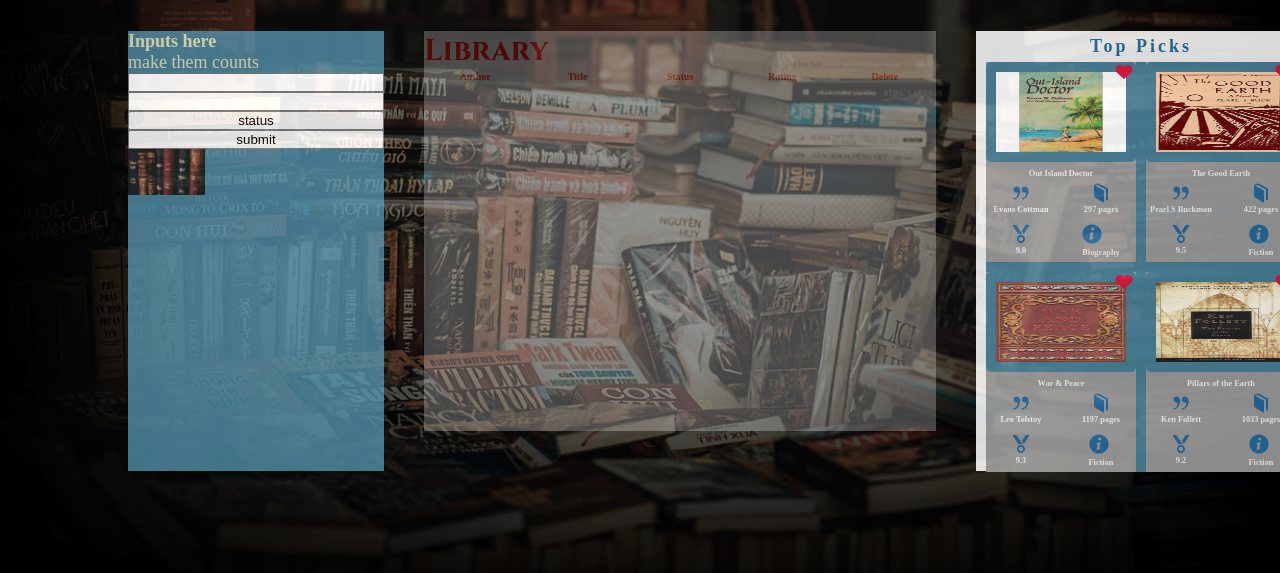
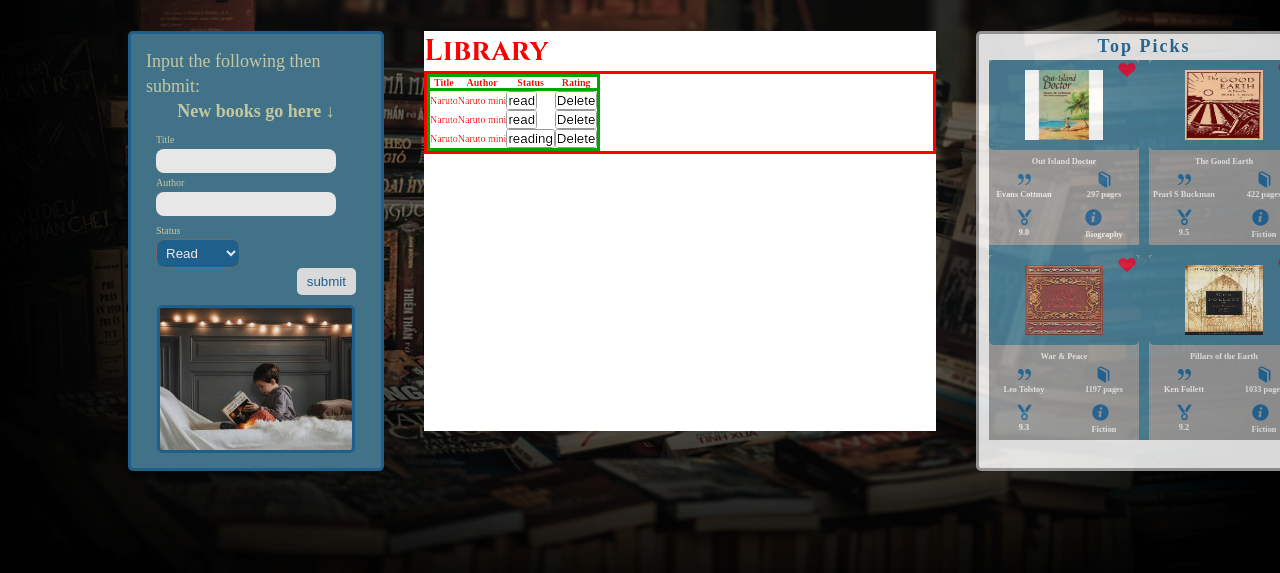
Before and after one commit to MagentaSpruce/library, a plain HTML site: page index.html in a window 1280 px wide. Shown: the part 227-800 px from the top of the page. Drawn offline with Linux system fonts and the light colour scheme.

Commit message:
Finished input layout and began writing JavaScript for functionality.

```diff
--- a/index.html
+++ b/index.html
@@ -41,34 +41,80 @@
         </header>
         <div class="middle__container">
             <div class="input">
-                <h3>Inputs here</h3>
-                <p>make them counts</p>
-                <input type="text" name="title" id="title__input">
-                <input type="text" name="author" id="author__input">
-                <button class="status">status</button>
-                <button type="submit">submit</button>
-                <img src="/img/input.jpg" alt="classic novels" class="input-pic">
+                <div class="input__title">
+                    <p>Input the following then submit:</p>
+                    <h3>New books go here &darr;</h3>
+                </div>
+                <form action>
+                    <div class="five__columns">
+                        <label for="name">Title</label>
+                        <input type="text" class="u-full-width" id="name">
+                    </div>
+                    <div class="five__columns">
+                        <label for="author">Author</label>
+                        <input type="text" class="u-full-width" id="author">
+                    </div>
+                    <div class="two__columns">
+                        <label for="status">Status</label>
+                        <select name="status" id="status" class="status-btn">
+                            <option value="read">Read</option>
+                            <option value="reading">Reading</option>
+                            <option value="not-read">Not read</option>
+                        </select>
+                    </div>
+                    <input type="submit" value="submit" class="button-primary">
+                    </form>
+                    <div class="input-pic"></div>
             </div>
+    <div class="display">
+        <h2>Library</h2>
+        <div class="row">
+            <div class="twelve__columns"></div>
+            <table class="twelve__columns">
+                <tbody>
+                    <tr>
+                        <th>Title</th>
+                        <th>Author</th>
+                        <th>Status</th>
+                        <th>Rating</th>
+                        <th></th>
+                    </tr>
+                </tbody>
+                <tbody id="book-table-body">
+                    <tr>
+                        <td>Naruto</td>
+                        <td>Naruto mini</td>
+                        <td>
+                            <button class="status-button">read</button>
+                        </td>
+                        <td>
+                            <button class="delete">Delete</button>
+                        </td>
+                    </tr>
+                    <tr>
+                        <td>Naruto</td>
+                        <td>Naruto mini</td>
+                        <td>
+                            <button class="status-button">read</button>
+                        </td>
+                        <td>
+                            <button class="delete">Delete</button>
+                        </td>
+                    </tr>
+                    <tr>
+                        <td>Naruto</td>
+                        <td>Naruto mini</td>
+                        <td>
+                            <button class="status-button">reading</button>
+                        </td>
+                        <td>
+                            <button class="delete">Delete</button>
+                        </td>
+                    </tr>
+                </tbody>
+            </table>
+                 </div>
 
-            <div class="display">
-                <h2>Library</h2>
-                <div class="display__library">
-                    <div class="grid-item">
-                        <h4>Author</h4>
-                    </div>
-                    <div class="grid-item">
-                        <h4>Title</h4>
-                    </div>
-                    <div class="grid-item">
-                        <h4>Status</h4>
-                    </div>
-                    <div class="grid-item">
-                        <h4>Rating</h4>
-                    </div>
-                    <div class="grid-item">
-                        <h4>Delete</h4>
-                    </div>
-                    </div>
                     </div>
 
                     <div class="finished__section">
--- a/index.js
+++ b/index.js
@@ -0,0 +1,101 @@
+'use strict';
+
+let library;
+const DEFAULT_DATA = [
+    {name: "The Count of Monte Cristo", author: "Dumas", status: "read"},
+    {name: "Master and Commander", author: "O'Brian", status: "read"},
+    {name: "Romance of the Three Kingdoms", author: "Luozhong", status: "not read"},
+]
+
+const $name = document.querySelector('#name');
+const $author = document.querySelector('#author');
+const $status = document.querySelector('#status');
+const $tableBody = document.querySelector("#book-table-body");
+const form = document.querySelector("form").addEventListener("submit", (e) => {
+   e.preventDefault();
+    addBookToLibrary();
+    render();
+   clearForm();
+
+})
+
+const $table = document.querySelector("table")
+
+
+.addEventListener("click", (e) => {
+   const currentTarget = e.target.parentNode.parentNode.childNodes[1];
+   if(e.target.innerHTML === 'delete'){
+        if(confirm(`Are you sure you want to delete ${currentTarget.innerText}`))
+       deleteBook(findBook(library, currentTarget.innerText));}
+        updateLocalStorage();
+        render();
+   });
+
+    class Book {
+        constructor(name, author, status) {
+          this.name = name;
+          this.author = author;
+          this.status = status;
+        }
+      }
+
+      function addBookToLibrary() {
+        if ($name.value.length === 0 || $author.value.length === 0) {
+          alert("Please, fill all the fields");
+          return;
+        }
+        const newBook = new Book($name.value, $author.value, $status.value);
+
+        library.push(newBook);
+        updateLocalStorage();
+      }
+      function changeStatus(book) {
+        if (library[book].status === "read") {
+          library[book].status = "not read";
+        } else library[book].status = "read";
+      }
+      function deleteBook(currentBook) {
+        library.splice(currentBook, currentBook + 1);
+      }
+      function findBook(libraryArray, name) {
+        if (libraryArray.length === 0 || libraryArray === null) {
+          return;
+        }
+        for (book of libraryArray)
+          if (book.name === name) {
+            return libraryArray.indexOf(book);
+          }
+      }
+      function clearForm() {
+        $name.value = "";
+        $author.value = "";
+      }
+      function updateLocalStorage() {
+        localStorage.setItem("library", JSON.stringify(library));
+        //library = JSON.parse(localStorage.getItem("library"));
+      }
+      function checkLocalStorage() {
+        if (localStorage.getItem("library")) {
+          library = JSON.parse(localStorage.getItem("library"));
+        } else {
+          library = DEFAULT_DATA;
+        }
+      }
+
+      function render() {
+        checkLocalStorage();
+        $tableBody.innerHTML = "";
+        library.forEach((book) => {
+          const htmlBook = `
+            <tr>
+              <td>${book.name}</td>
+              <td>${book.author}</td>
+              <td><button class="status-button">${book.status}</button></td>
+              <td><button class="delete">delete</button></td>
+            </tr>
+            `;
+          $tableBody.insertAdjacentHTML("afterbegin", htmlBook);
+        });
+      }
+
+      render();
--- a/style.css
+++ b/style.css
@@ -239,6 +239,7 @@ svg{
     margin-top: 7rem;
     grid-column-gap: 4rem;
 
+
 }
 
 .input{
@@ -248,13 +249,116 @@ svg{
     grid-column: full-start / mid-start;
     display: flex;
     flex-direction: column;
+    align-items: center;
+    justify-content: center;
     z-index: var(--z-index-m);
-    opacity: var(--opacity-l);
+    filter: brightness(.7);
+    border: 3px solid var(--color-dark-2);
+    border-radius: .5rem;
+    padding: 1.5rem;
+    transition: all .2s;
+
+
+}
+
+.input__title{
+    display: flex;
+    flex-direction: column;
+    align-items: center;
+    justify-items: center;
+    line-height: 2.5rem;
+
+
+}
+
+form{
+    width: 100%;
+    padding: 1rem;
+
+}
+.five__columns{
+    display: flex;
+    flex-direction: column;
+
+}
+
+.two__columns{
+    margin-top: .5rem;
+}
+
+.u-full-width{
+    transition: all .2s;
+    margin: .4rem 0;
+width: 90%;
+outline: none;
+height: 2.4rem;
+text-indent: .5rem;
+border-radius: .8rem;
+border: none;
+
+}
+
+.status-btn{
+display: flex;
+border-radius: .8rem;
+background-color: var(--color-dark-2);
+color: var(--color-white-1);
+padding: .5rem .5rem;
+margin-top: 3px;
+cursor: pointer;
+outline: none;
+
+}
+
+.button-primary{
+    float: right;
+    padding: .6rem 1rem;
+    border-radius: .5rem;
+    border: none;
+    cursor: pointer;
+    color: var(--color-dark-2);
+    outline: none;
+
+}
+
+.button-primary:hover{
+    transform: translateY(-2px);
+    box-shadow: .5rem .5rem 1rem rgba(0,0,0,.6);
+
+}
+
+.button-primary:active{
+    transform: translateY(2px);
+    box-shadow: 0 0 0 rgba(0,0,0,.6);
+}
+
+.u-full-width:active,
+.u-full-width:hover,
+.u-full-width:focus{
+    width: 100%;
 
 }
 
 .input-pic{
-    width: 30%;
+    background-image: url('/img/boy.jpg');
+    background-size: cover;
+    background-position: center;
+    height: 50%;
+    border-radius:.5rem;
+    border: 3px solid var(--color-dark-2);
+
+
+
+}
+
+
+
+
+
+.input-pic{
+    width: 90%;
+    filter:opacity(1.1);
+
 }
 
 .display{
@@ -263,18 +367,35 @@ svg{
     width: 40vw;
     height: 50vh;
     background-color: var(--color-white-2);
-    opacity: var(--opacity-s);
+
     color: red;
 
 
 }
 
 .display__library{
-    display: grid;
-    grid-template-columns: repeat(5, 1fr);
-    grid-template-rows: repeat(4, min-content);
-    justify-items: center;
+
 }
+
+.twelve__columns{
+    display: block;
+}
+
+table{
+    border-collapse: collapse;
+    border-spacing: 0;
+    display: table;
+    border: 3px solid red;
+
+
+}
+
+tbody{
+    display: table-row-group;
+    border: 3px solid green;
+}
+
+
 
 
 
@@ -285,19 +406,25 @@ svg{
     background-color: var(--color-white-2);
     opacity: var(--opacity-l);
     height: 55vh;
+    border: 3px solid var(--color-gray-2);
+    border-radius: .5rem;
 
 }
 
 .finish-title{
+
     color: var(--color-dark-2);
     text-align: center;
-    letter-spacing: 3px;
-    margin: .5rem 0;
+
+    letter-spacing: 2px;
+    margin: 2.3px auto;
+
 
 
 }
 
 .finished__grid{
+
     margin: 0rem 1rem;
     display:grid;
     grid-template-columns: repeat(2, minmax(15rem, 1fr));
@@ -305,11 +432,12 @@ svg{
     grid-gap: 1rem;
     grid-row-gap: 1rem;
     background-color: var(--color-dark-1);
+
 }
 
 .finished{
     background-color: var(--color-gray-2);
-    height: 20rem;
+    height: 18.5rem;
 
 
 
@@ -318,7 +446,7 @@ svg{
 .img__container{
     background-color:var(--color-dark-1);
     padding: 1rem;
-    height: 10rem;
+    height: 9rem;
 
     margin: 0 auto;
     display: flex;
@@ -331,7 +459,8 @@ svg{
 }
 
 .finished__img{
-  width: 100%;
+  width: 60%;
+  margin: 0 auto;
 
 }
 
@@ -347,8 +476,8 @@ left: 85%;
 
 .finished__like1{
 fill: var(--color-dark-2);
-height: 2rem;
-width: 2rem;
+height: 1.7rem;
+width: 1.7rem;
 }
 
 .finished__content{
```
Also changed, not shown: img/boy.jpg (added).
